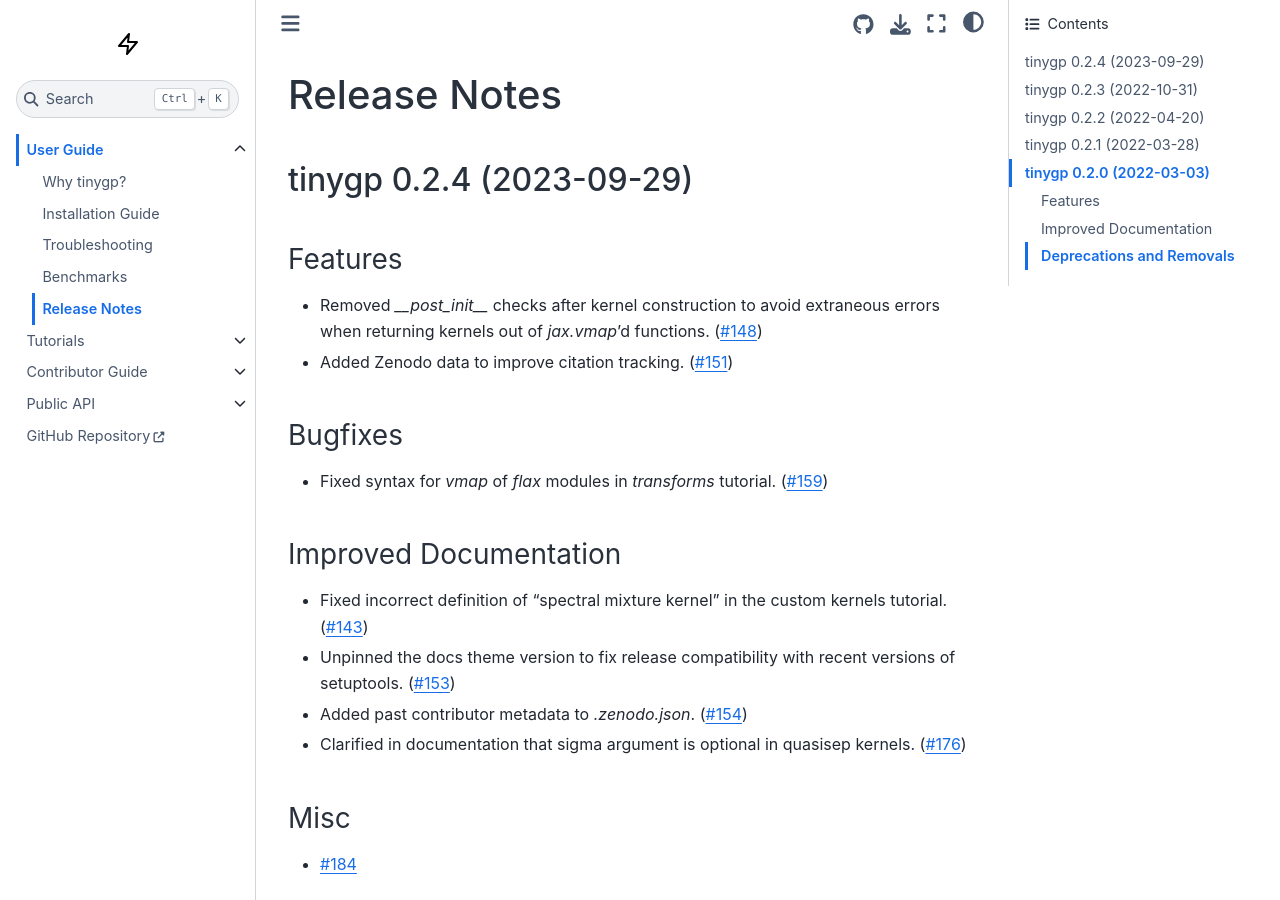
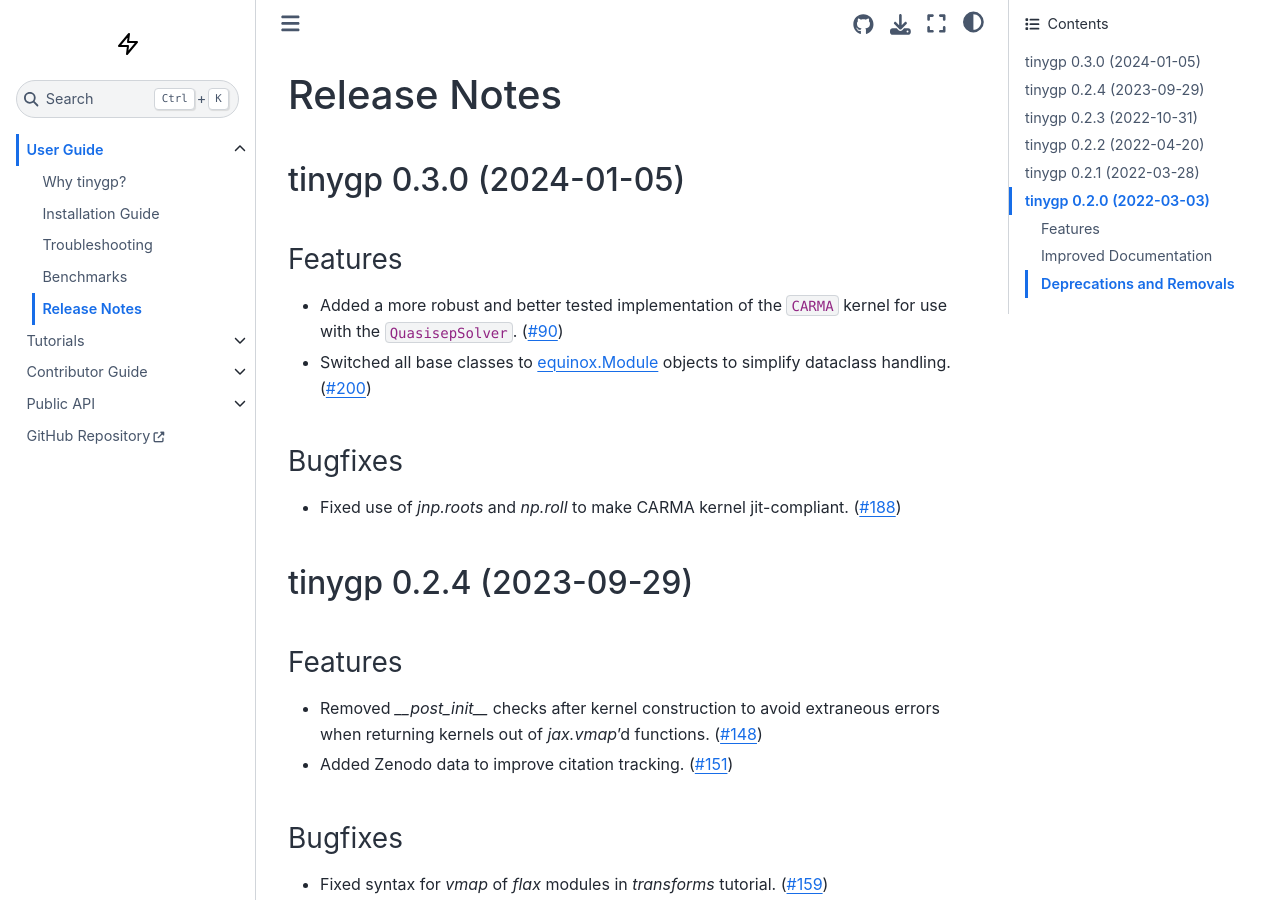
Before and after one commit to dfm/tinygp, a Sphinx documentation site: the page built from docs/news.rst, in a window 1280 px wide and 900 px high. Built offline with Sphinx 7.4.7 and the Sphinx Book theme 1.1.4, drawn with Linux system fonts in a browser that asks for light colours; the version number could not be read and is left out.

Commit message:
Preparing 0.3.0 release

```diff
--- a/docs/news.rst
+++ b/docs/news.rst
@@ -4,6 +4,23 @@
 =============
 
 .. towncrier release notes start
+
+tinygp 0.3.0 (2024-01-05)
+-------------------------
+
+Features
+~~~~~~~~
+
+- Added a more robust and better tested implementation of the ``CARMA`` kernel for
+  use with the ``QuasisepSolver``. (`#90 <https://github.com/dfm/tinygp/issues/90>`_)
+- Switched all base classes to `equinox.Module <https://docs.kidger.site/equinox/api/module/module/>`_ objects to simplify dataclass handling. (`#200 <https://github.com/dfm/tinygp/issues/200>`_)
+
+
+Bugfixes
+~~~~~~~~
+
+- Fixed use of `jnp.roots` and `np.roll` to make CARMA kernel jit-compliant. (`#188 <https://github.com/dfm/tinygp/issues/188>`_)
+
 
 tinygp 0.2.4 (2023-09-29)
 -------------------------
```
Also changed, not shown: 3 other files.
